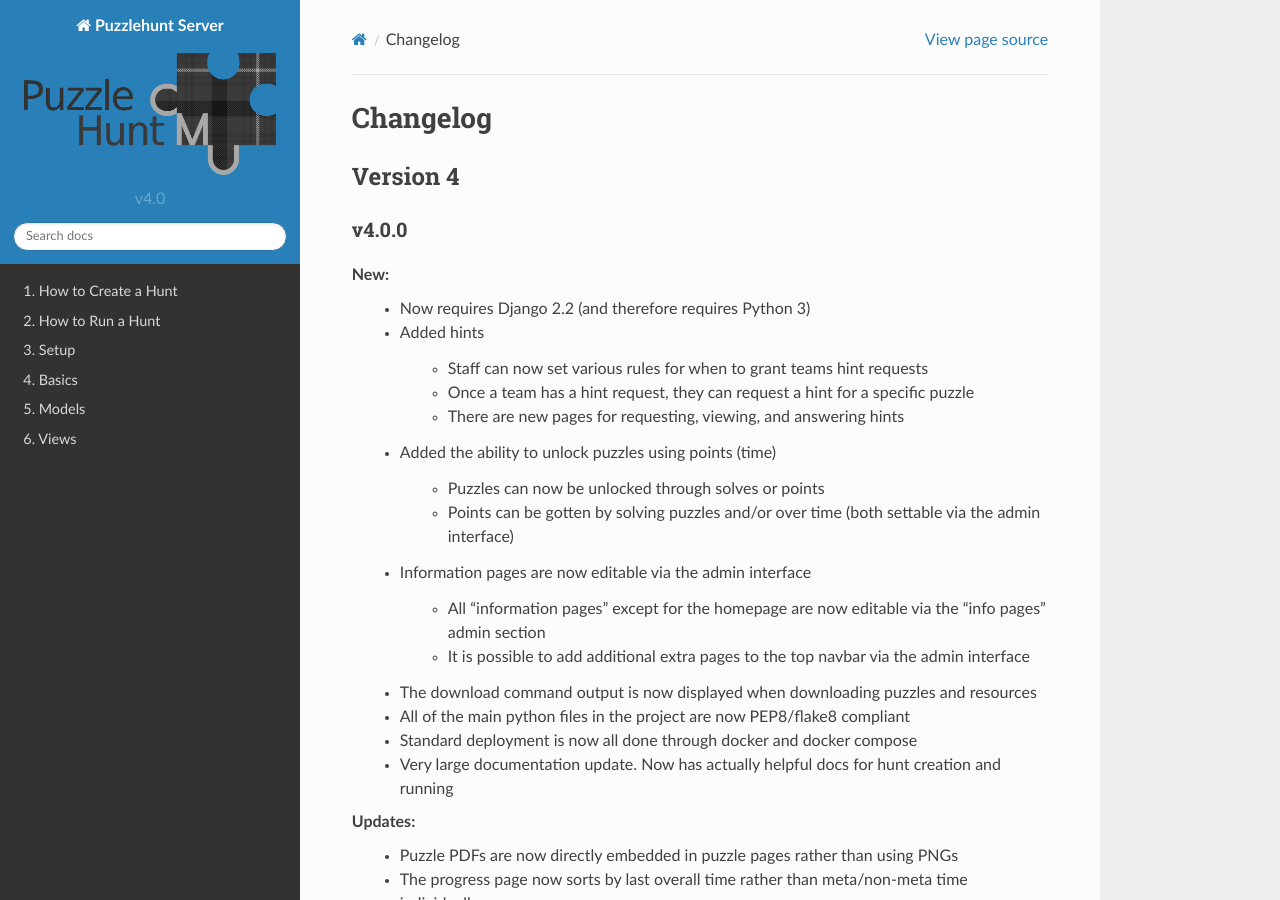
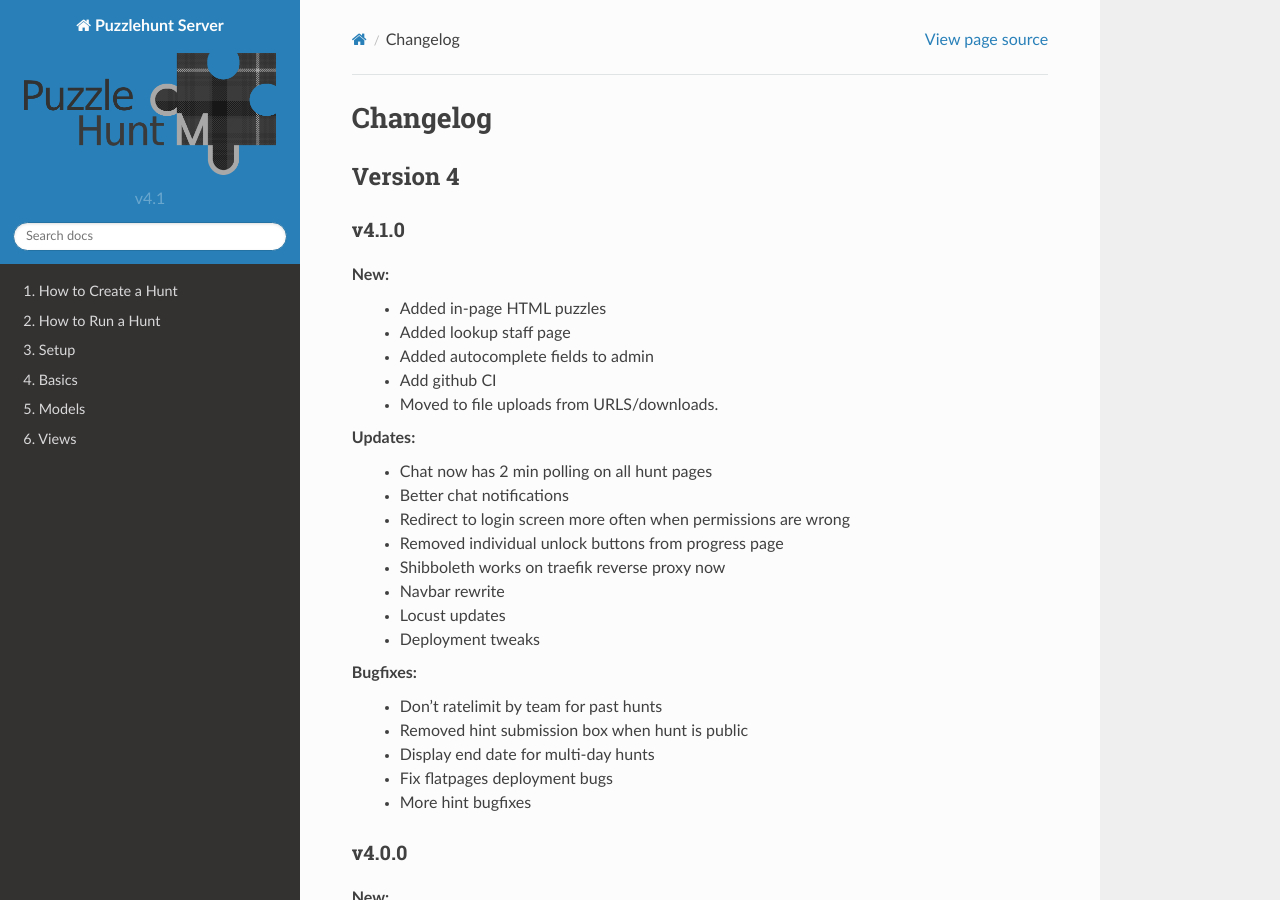
Before and after one commit to dlareau/puzzlehunt_server, a Sphinx documentation site: the page built from docs/changelog.rst, in a window 1280 px wide and 900 px high. Built offline with Sphinx 7.4.7 and the Read the Docs theme 2.0.0, drawn with Linux system fonts in a browser that asks for light colours.

Commit message:
Updated changelog for v4.1

```diff
--- a/docs/changelog.rst
+++ b/docs/changelog.rst
@@ -4,6 +4,33 @@ Changelog
 
 Version 4
 *********
+
+v4.1.0
+======
+New:
+   - Added in-page HTML puzzles
+   - Added lookup staff page
+   - Added autocomplete fields to admin
+   - Add github CI
+   - Moved to file uploads from URLS/downloads.
+
+Updates:
+   - Chat now has 2 min polling on all hunt pages
+   - Better chat notifications
+   - Redirect to login screen more often when permissions are wrong
+   - Removed individual unlock buttons from progress page
+   - Shibboleth works on traefik reverse proxy now
+   - Navbar rewrite
+   - Locust updates
+   - Deployment tweaks
+
+Bugfixes:
+   - Don't ratelimit by team for past hunts
+   - Removed hint submission box when hunt is public
+   - Display end date for multi-day hunts
+   - Fix flatpages deployment bugs
+   - More hint bugfixes
+
 
 v4.0.0
 ======
--- a/docs/conf.py
+++ b/docs/conf.py
@@ -61,9 +61,9 @@ author = u'Dillon Lareau'
 # built documents.
 #
 # The short X.Y version.
-version = 'v4.0'
+version = 'v4.1'
 # The full version, including alpha/beta/rc tags.
-release = 'v4.0.0'
+release = 'v4.1.0'
 
 # The language for content autogenerated by Sphinx. Refer to documentation
 # for a list of supported languages.
```
